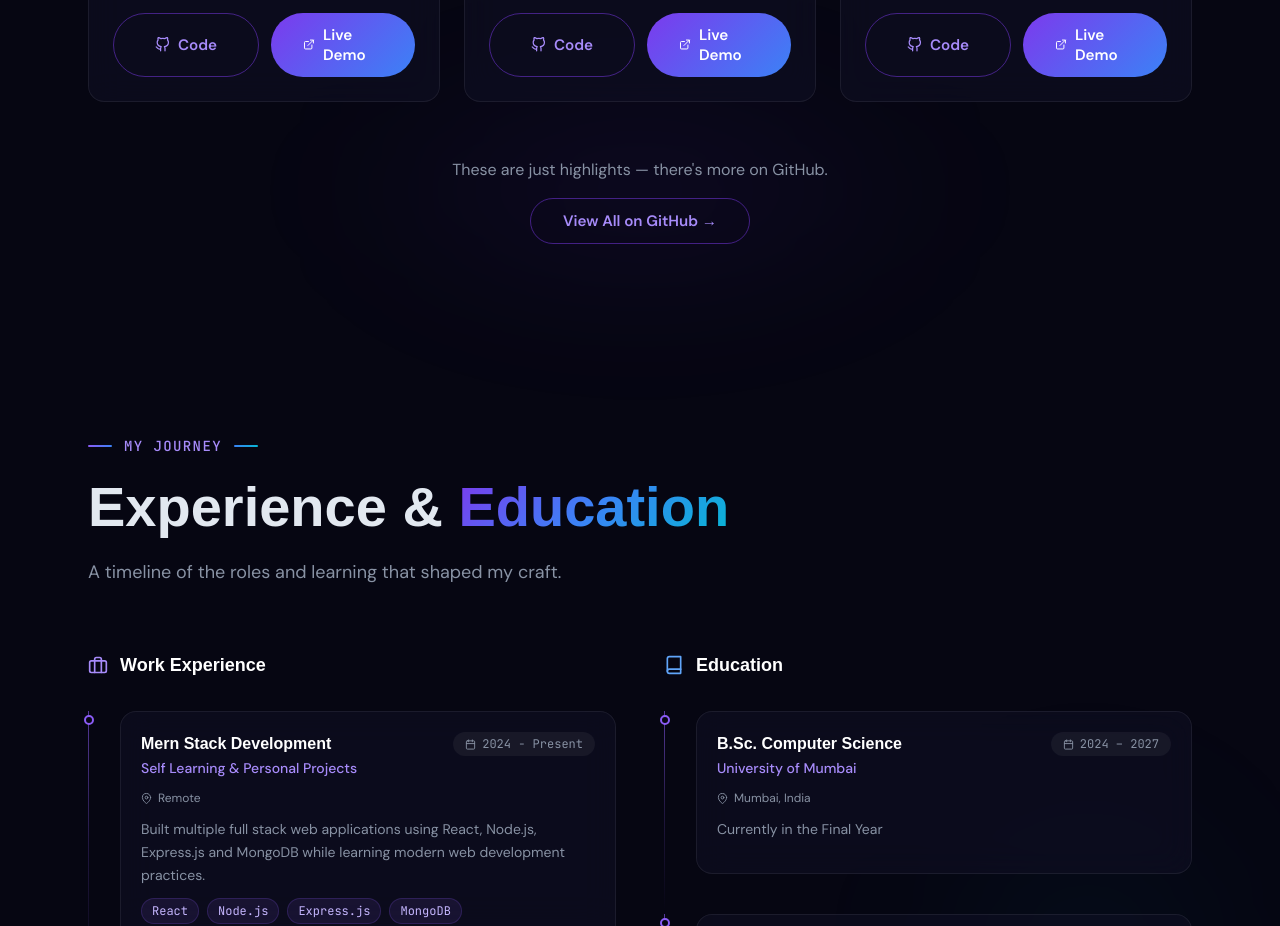
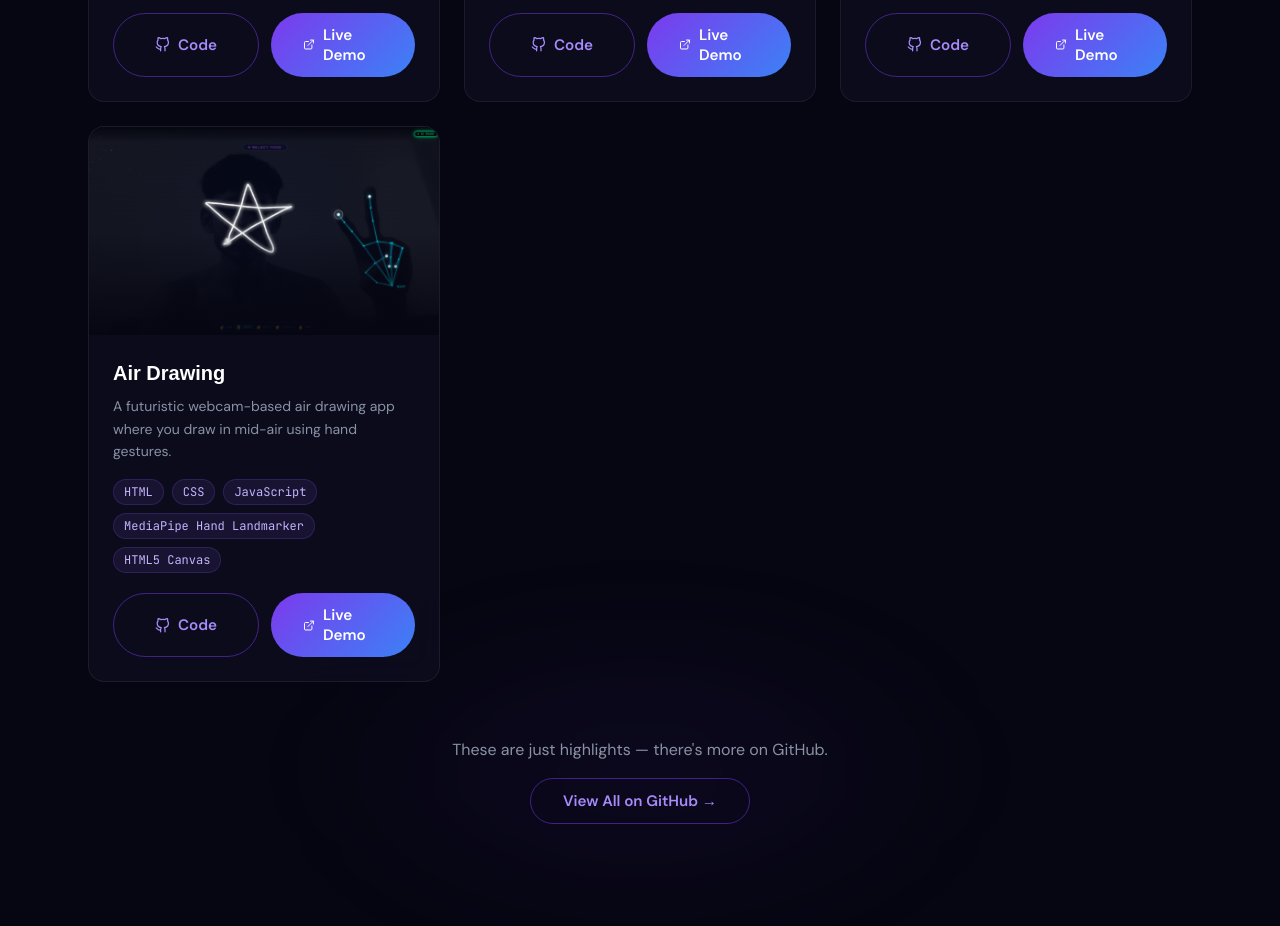
Before and after one commit to Arshan10-dev/Portfolio, a React (Vite) app: page / in a window 1280 px wide. Shown: the part 3580-4506 px from the top of the page. Built offline with nearby package versions, Linux system fonts and the light colour scheme; a web font is replaced by a local one.

Commit message:
Project Added

```diff
--- a/src/data/projects.js
+++ b/src/data/projects.js
@@ -4,6 +4,7 @@
 import titanaiImg from "../assets/titanai.png";
 import smsImg from "../assets/Sms.png";
 import cncImg from "../assets/cnc.png";
+import airdImg from "../assets/aird.png";
 
 export const projects = [
   {
@@ -36,4 +37,14 @@ export const projects = [
     live: "https://nutriiq-03gf.onrender.com",
     featured: true,
   },
+  {
+    id: 4,
+    title: "Air Drawing",
+    description: "A futuristic webcam-based air drawing app where you draw in mid-air using hand gestures.",
+    image: airdImg,
+    tags: ["HTML", "CSS", "JavaScript", "MediaPipe Hand Landmarker", "HTML5 Canvas"],
+    github: "https://github.com/Arshan10-dev/Air-Drawing",
+    live: "https://air-drawing-kpaq.onrender.com",
+    featured: false,
+  },
 ];
```
Also changed, not shown: src/assets/aird.png (added).
